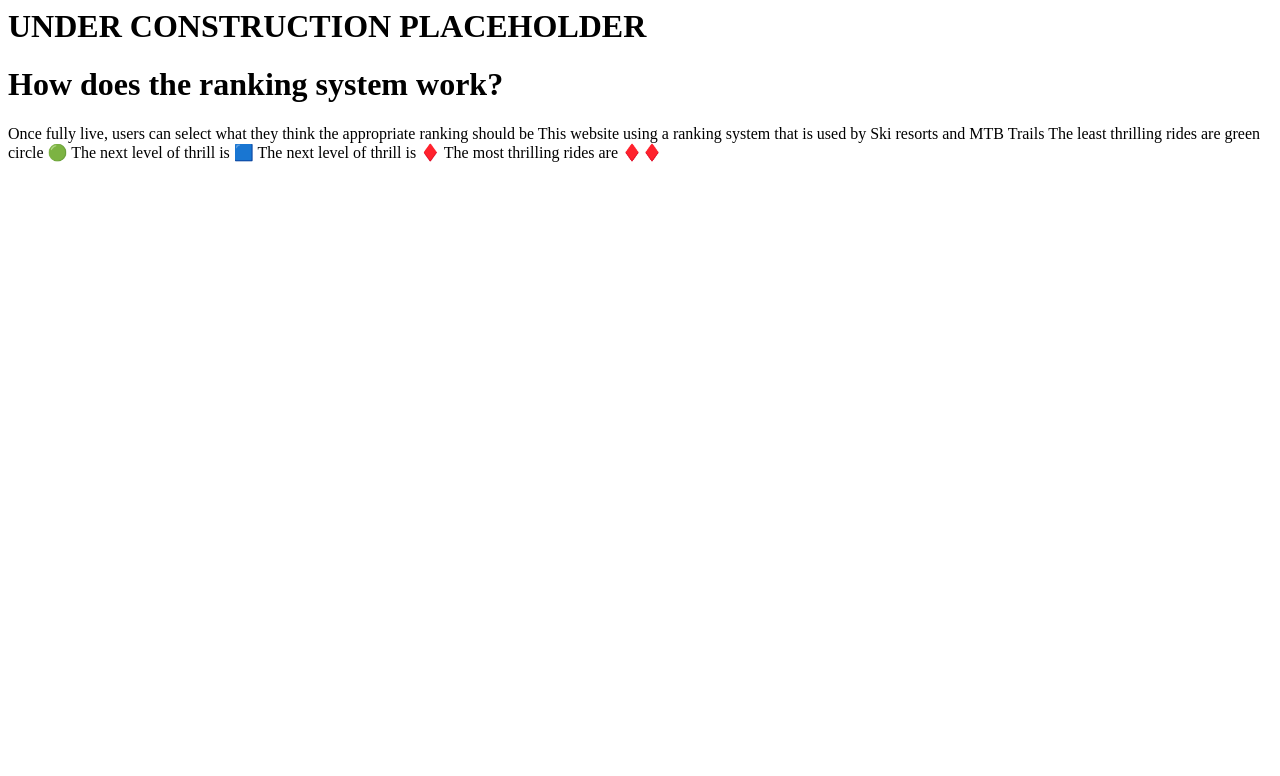
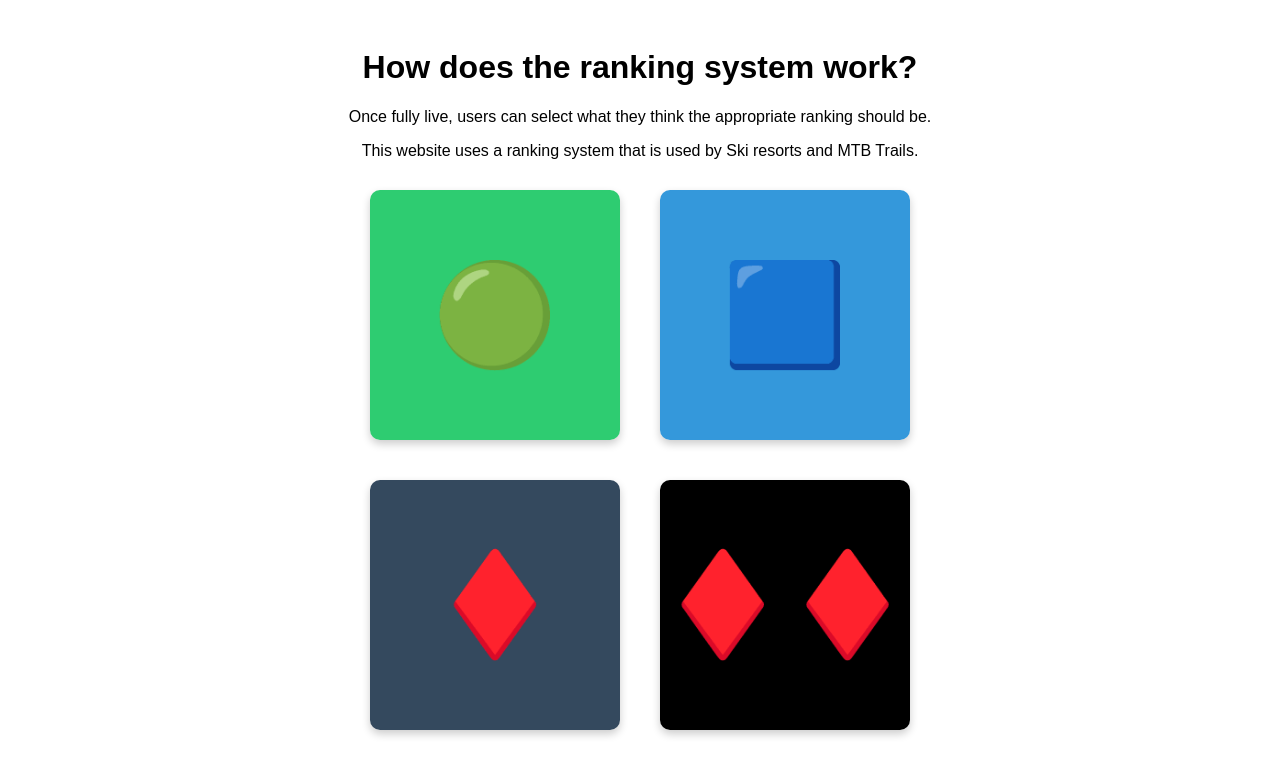
Before and after one commit to aaruffini/Thrill-Ranker, a plain HTML site: page Frontend/ranking.html in a window 1280 px wide. Drawn offline with Linux system fonts and the light colour scheme.

Commit message:
added some detail to about.html, w3 and gemini helped with ranking.html which now has some flippable cards! It should be noted everything text was 100% written by me!

```diff
--- a/Frontend/ranking.html
+++ b/Frontend/ranking.html
@@ -1,10 +1,180 @@
+<!DOCTYPE html>
+<html>
+<head>
+    <Title>Rankings</Title>
+    <link rel = "stylesheet" href = "ranking.css">
+</head>
 
-<h1>UNDER CONSTRUCTION PLACEHOLDER</h1>
+
+
+<body>
 <h1>How does the ranking system work?</h1>
-<p1>Once fully live, users can select what they think the appropriate ranking should be</p1>
-<p1>This website using a ranking system that is used by Ski resorts and MTB Trails</p1>
+<p>Once fully live, users can select what they think the appropriate ranking should be.</p>
+<p>This website uses a ranking system that is used by Ski resorts and MTB Trails.</p>
 
-<p1>The least thrilling rides are green circle 🟢</p1>
-<p1>The next level of thrill is 🟦</p1>
-<p1>The next level of thrill is ♦️</p1>
-<p1>The most thrilling rides are ♦️♦️</p1>
+
+
+<div class="card-container">
+    <!-- Green Circle Card -->
+    <div class="flip-card">
+        <div class="flip-card-inner">
+            <div class="flip-card-front green">
+                <div class="symbol">🟢</div>
+            </div>
+            <div class="flip-card-back green-back">
+                <h1>Green Circle</h1>
+                <p>Least thrilling rides, best for those who may not like rides!</p>
+                <p>Green circle rides are typically kiddie rides or rides that may be slow, no inversions, and have little to no airtime</p>
+            </div>
+        </div>
+    </div>
+
+    <!-- Blue Square Card -->
+    <div class="flip-card">
+        <div class="flip-card-inner">
+            <div class="flip-card-front blue">
+                <div class="symbol">🟦</div>
+            </div>
+            <div class="flip-card-back blue-back">
+                <h1>Blue Square</h1>
+                <p>Moderate rides, These rides offer a bit more of an intense expereince compared to green circle rides</p>
+                <p>These are typicallty rides that have only 1 inversion and dont go very fast, and have some moderate airtime!</p>
+            </div>
+        </div>
+    </div>
+
+    <!-- Black Diamond Card -->
+    <div class="flip-card">
+        <div class="flip-card-inner">
+            <div class="flip-card-front black">
+                <div class="symbol">♦️</div>
+            </div>
+            <div class="flip-card-back black-back">
+                <h1>Black Diamond</h1>
+                <p>Intense rides, These rides offer a step above the blue square rides.</p>
+                <p>These are typically rides with a mutliple inversions, go fast, and experience a lot of airtime! </p>
+            </div>
+        </div>
+    </div>
+
+    <!-- Double Black Diamond Card -->
+    <div class="flip-card">
+        <div class="flip-card-inner">
+            <div class="flip-card-front double-black">
+                <div class="symbol">♦️♦️</div>
+            </div>
+            <div class="flip-card-back double-black-back">
+                <h1>Double Black Diamond</h1>
+                <p>Most Intense rides,These rides can seem like a big step from black diamonds!</p>
+                <p>These are typically rides with many inversions, go very fast, and can have a ton of airtime, especially ejector airtime</p>
+            </div>
+        </div>
+    </div>
+</div>
+
+<style>
+
+h1 {
+    text-align: center;
+}
+
+p{
+    text-align: center;
+}
+
+body {
+  font-family: Arial, Helvetica, sans-serif;
+  padding: 20px;
+}
+
+p {
+    display: block;
+    margin-block-start: 1em;
+    margin-block-end: 1em;
+}
+
+/*Gemini Generated*/
+.card-container {
+    display: flex;
+    flex-wrap: wrap;
+    justify-content: center;
+    gap: 40px; /* Increased gap for more spacing */
+    margin-top: 30px;
+    max-width: 600px; /* 250px card + 40px gap + 250px card = 540px */
+    margin-left: auto;
+    margin-right: auto;
+}
+
+/*W3 Schools*/
+.flip-card {
+  background-color: transparent;
+  width: 250px;
+  height: 250px;
+  perspective: 1000px;
+}
+
+.flip-card-inner {
+  position: relative;
+  width: 100%;
+  height: 100%;
+  text-align: center;
+  transition: transform 0.6s;
+  transform-style: preserve-3d;
+  box-shadow: 0 4px 8px 0 rgba(0,0,0,0.2);
+  border-radius: 10px;
+}
+
+.flip-card:hover .flip-card-inner {
+  transform: rotateY(180deg);
+}
+
+.flip-card-front, .flip-card-back {
+  position: absolute;
+  width: 100%;
+  height: 100%;
+  -webkit-backface-visibility: hidden;
+  backface-visibility: hidden;
+  border-radius: 10px;
+  display: flex;
+  align-items: center;
+  justify-content: center;
+  flex-direction: column;
+}
+
+.flip-card-front {
+  color: black;
+}
+
+.flip-card-back {
+  color: white;
+  transform: rotateY(180deg);
+  padding: 15px;
+}
+
+.symbol {
+    font-size: 100px;
+}
+
+/* Card Specific Colors */
+.flip-card-front.green { background-color: #2ecc71; }
+.flip-card-back.green-back { background-color: #27ae60; }
+
+.flip-card-front.blue { background-color: #3498db; }
+.flip-card-back.blue-back { background-color: #2980b9; }
+
+.flip-card-front.black { background-color: #34495e; }
+.flip-card-back.black-back { background-color: #2c3e50; }
+
+.flip-card-front.double-black { background-color: #000000; }
+.flip-card-back.double-black-back { background-color: #222222; }
+
+
+
+
+</style>
+
+</body>
+
+
+
+</html>
```
Also changed, not shown: Frontend/about.html (+4 -1 lines), index.html (+2 -0 lines).
